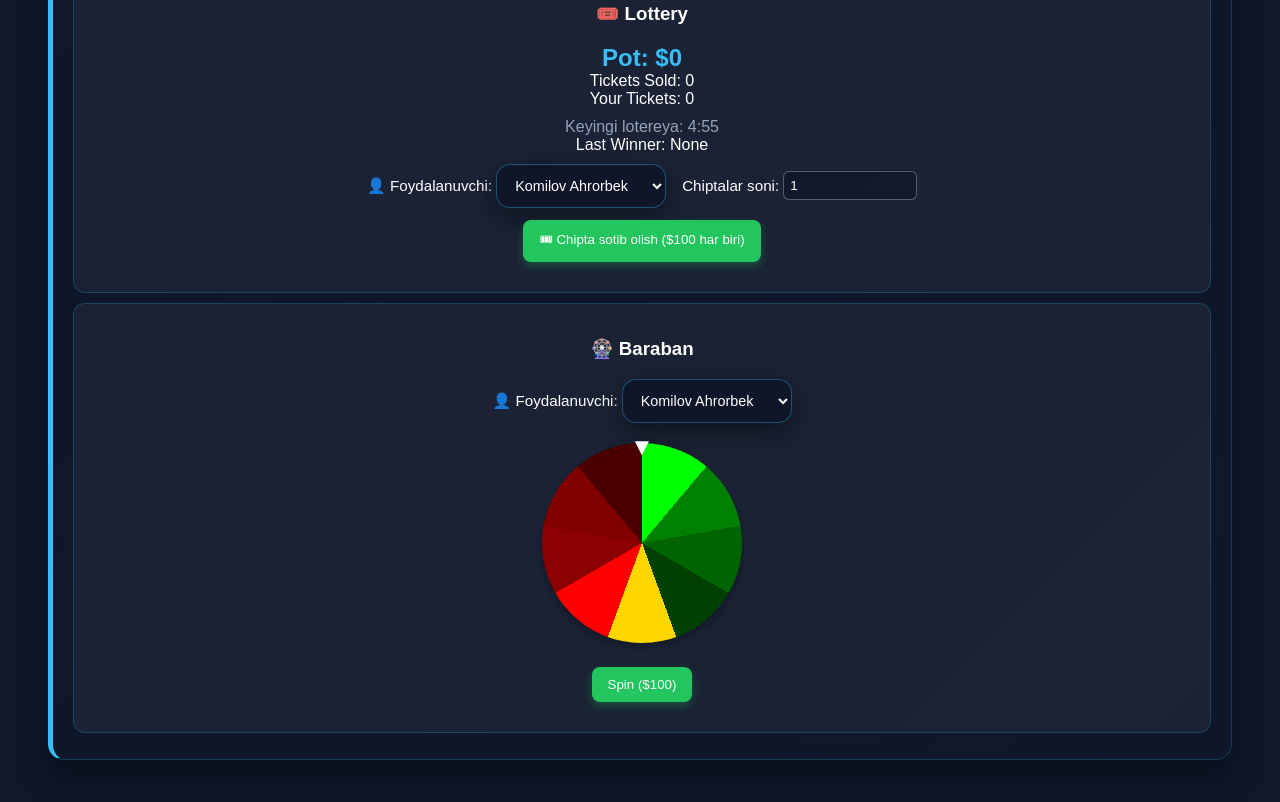
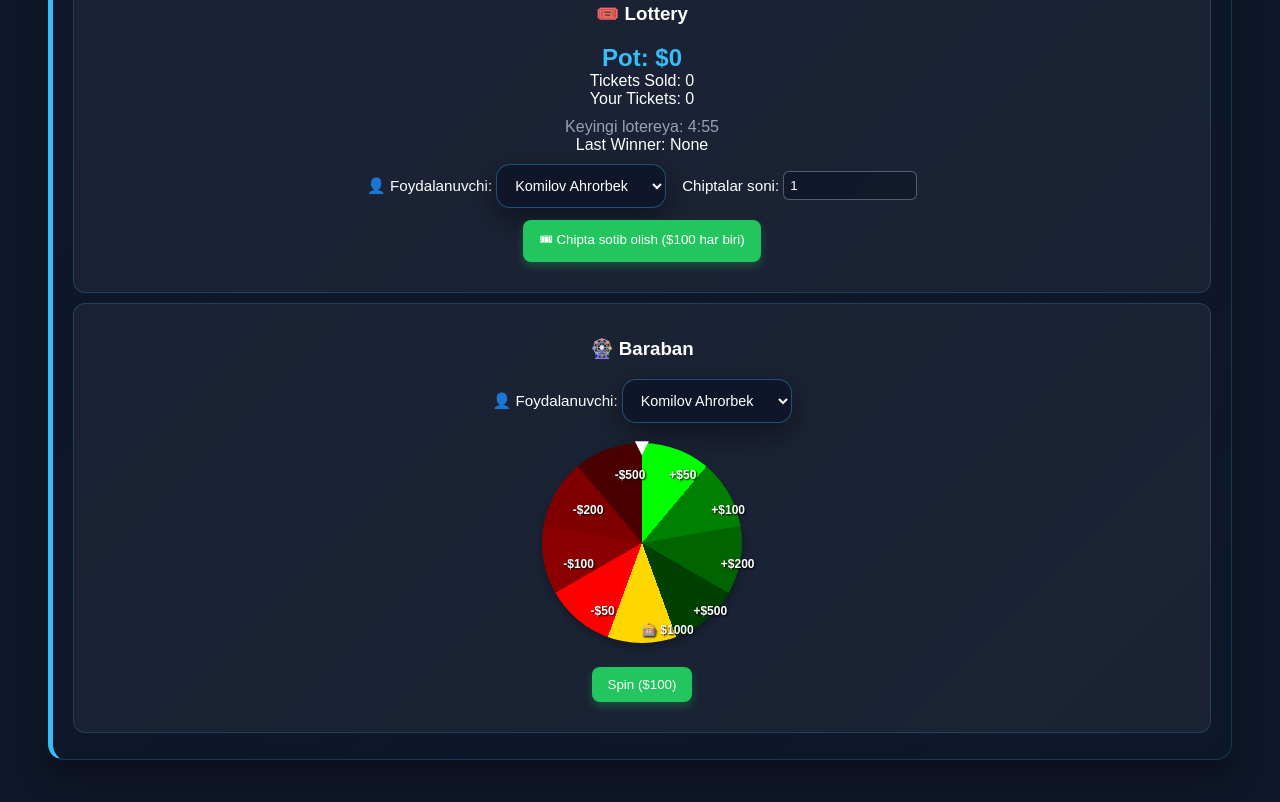
Before and after one commit to skeletonman688-pixel/Family-Bank-System, a website: page Bank.html in a window 1280 px wide. Shown: the part 2840-3642 px from the top of the page. Drawn offline with Linux system fonts and the light colour scheme.

Commit message:
Update Bank.html

```diff
--- a/Bank.html
+++ b/Bank.html
@@ -195,6 +195,18 @@ button:hover{opacity:0.85;transform:scale(1.04);box-shadow:0 6px 12px rgba(56,18
   z-index: 10;
 }
 
+.sector-label {
+  position: absolute;
+  top: 50%;
+  left: 50%;
+  transform-origin: 50% 50%;
+  font-size: 12px;
+  color: white;
+  font-weight: bold;
+  text-shadow: 1px 1px 2px black;
+  pointer-events: none;
+}
+
 .sortable{cursor:pointer;}
 .sortable:hover{background:#334155;}
 
@@ -310,6 +322,9 @@ button:hover{opacity:0.85;transform:scale(1.04);box-shadow:0 6px 12px rgba(56,18
   #wheel {
     width: 150px;
     height: 150px;
+  }
+  .sector-label {
+    font-size: 10px;
   }
 }
 </style>
@@ -506,6 +521,15 @@ button:hover{opacity:0.85;transform:scale(1.04);box-shadow:0 6px 12px rgba(56,18
     </div>
     <div id="wheelContainer">
       <div id="wheel"></div>
+      <div class="sector-label" style="transform: rotate(20deg) translateY(-80px) rotate(-20deg);">+$50</div>
+      <div class="sector-label" style="transform: rotate(60deg) translateY(-80px) rotate(-60deg);">+$100</div>
+      <div class="sector-label" style="transform: rotate(100deg) translateY(-80px) rotate(-100deg);">+$200</div>
+      <div class="sector-label" style="transform: rotate(140deg) translateY(-80px) rotate(-140deg);">+$500</div>
+      <div class="sector-label" style="transform: rotate(180deg) translateY(-80px) rotate(-180deg);">🎰 $1000</div>
+      <div class="sector-label" style="transform: rotate(220deg) translateY(-80px) rotate(-220deg);">-$50</div>
+      <div class="sector-label" style="transform: rotate(260deg) translateY(-80px) rotate(-260deg);">-$100</div>
+      <div class="sector-label" style="transform: rotate(300deg) translateY(-80px) rotate(-300deg);">-$200</div>
+      <div class="sector-label" style="transform: rotate(340deg) translateY(-80px) rotate(-340deg);">-$500</div>
       <div id="pointer">▼</div>
     </div>
     <button class="save" id="spinBaraban">Spin ($100)</button>
```
